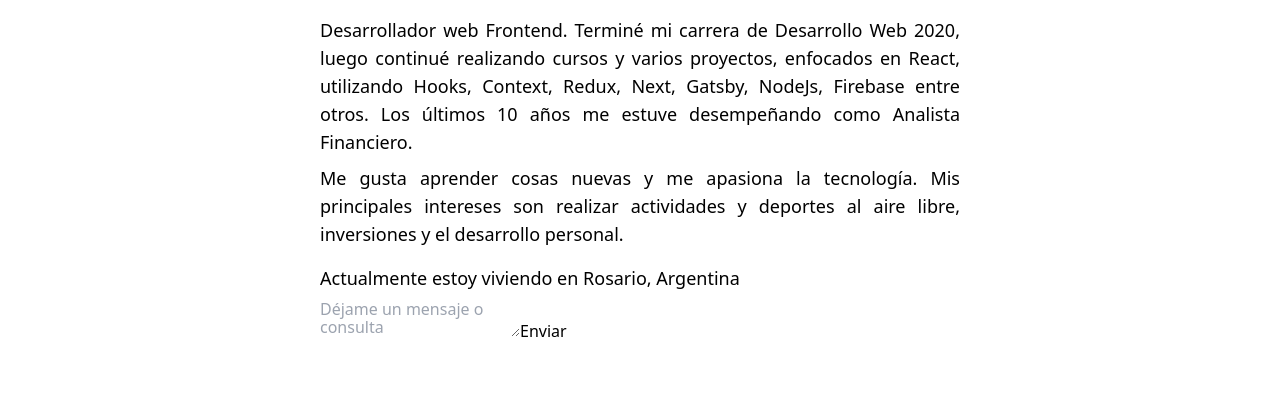
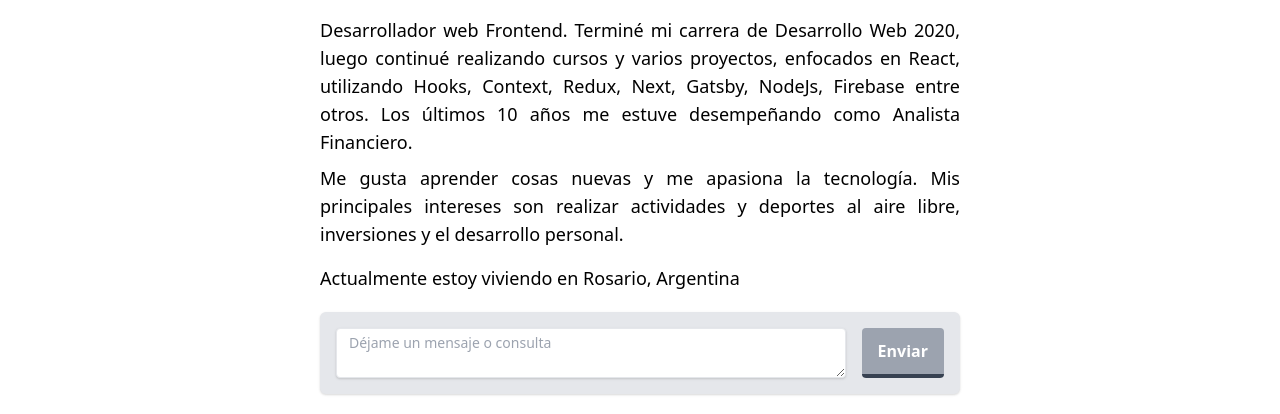
Before and after one commit to HectorAllende/miPagina, a Gatsby site: page / in a window 1280 px wide. Shown: the part 386-800 px from the top of the page. Built offline with nearby package versions, Linux system fonts and the light colour scheme; Gatsby itself is replaced by a stand-in of ours.

Commit message:
probando mensajes v10

```diff
--- a/src/components/inicio.js
+++ b/src/components/inicio.js
@@ -76,25 +76,33 @@
 
 
                 <form
-                         name="contact"
-                         method="post"
+                    name="contact"
+                    method="post"
 
-                         data-netlify="true"
-                         data-netlify-honeypot="bot-field"
+                    data-netlify="true"
+                    data-netlify-honeypot="bot-field"
+                    className="p-2 mt-3 bg-gray-200 rounded-md shadow"
 
+                >
 
+                    {/* <label htmlFor="contacto" className="p-3 text-sm font-bold text-gray-700">Déjame un mensaje o consulta:</label> */}
 
-                    >
-                       <input type="hidden" name="bot-field" /> <input type="hidden" name="contact" value="contact" />
+                    <div className="flex p-2">
+
+                        <input type="hidden" name="bot-field" /> <input type="hidden" name="contact" value="contact" />
 
                         <textarea
                             name="contact"
                             placeholder="Déjame un mensaje o consulta"
+                            className="flex-1 px-3 py-1 text-sm text-gray-700 border rounded shadow focus:outline-none"
 
                         ></textarea>
                         <button
                             type="submit"
+                            className="ml-4 transition duration-150 transform btn hover:scale-105"
                         >Enviar</button>
+
+                    </div>
 
                 </form>
 
```
